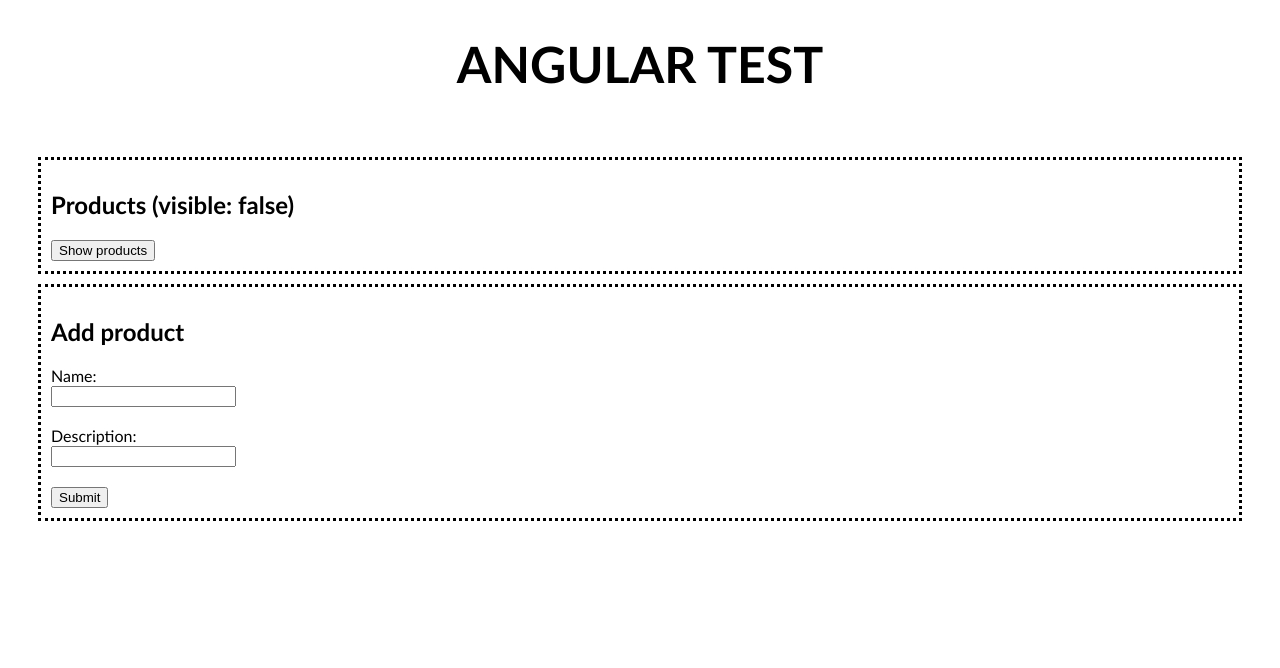
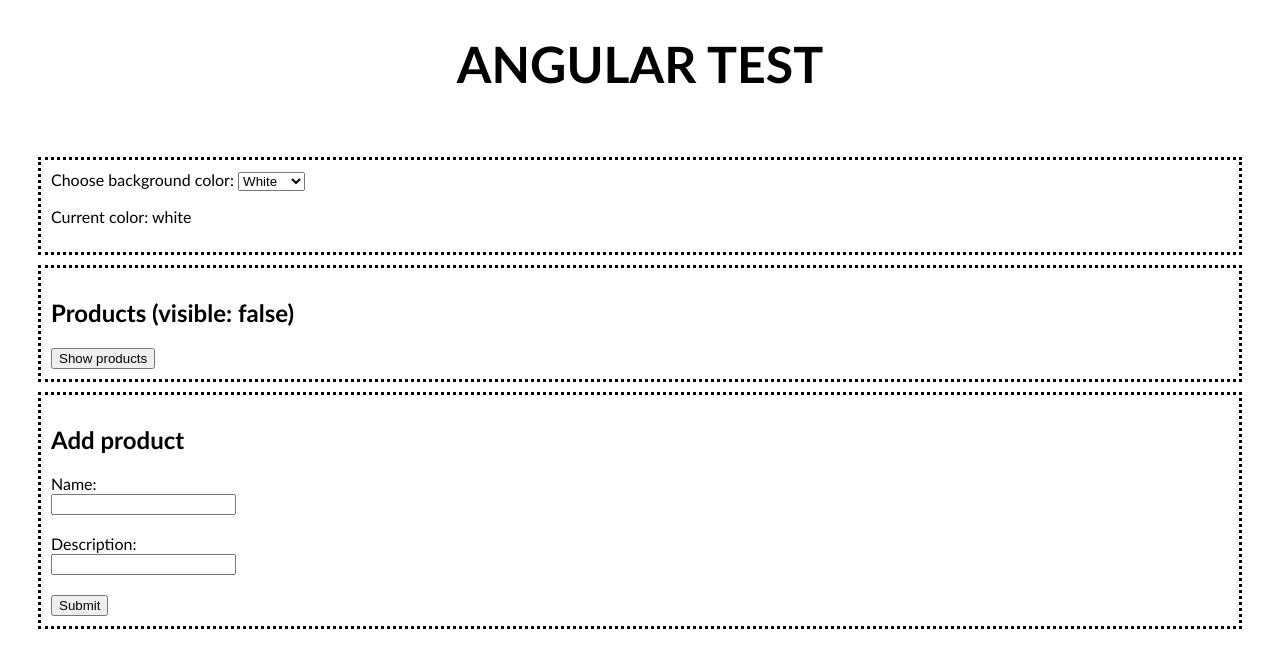
Before and after one commit to KikiPH/angular-test, an Angular app: page / in a window 1280 px wide. Shown: the top 668 px of the page. Built offline with nearby package versions, Linux system fonts and the light colour scheme.

Commit message:
BackgroundPicker

```diff
--- a/src/app/app.component.html
+++ b/src/app/app.component.html
@@ -4,6 +4,8 @@
 	</div>
 
 	<div class="body">
+		<background-picker [color]=defaultBackground></background-picker>
+
 		<div class="block">
 			<h2>Products (visible: {{ showProducts }})</h2>
 			<button (click)="toggleProducts()">
--- a/src/app/app.component.ts
+++ b/src/app/app.component.ts
@@ -6,6 +6,7 @@ import { Component } from '@angular/core';
 	styleUrls: ['./app.component.less']
 })
 export class AppComponent {
+	defaultBackground = 'white';
 	showProducts = false;
 	products = [
 		{
--- /dev/null
+++ b/src/app/background-picker/background-picker.component.html
@@ -0,0 +1,16 @@
+<div id="background-picker" class='block'>
+    <label for="colors">Choose background color: </label>
+
+    <select name="colors" #colorSelect (change)="setBackground(colorSelect.value)">
+        <option value="white">White</option>
+        <option value="red">Red</option>
+        <option value="orange">Orange</option>
+        <option value="yellow">Yellow</option>
+        <option value="green">Green</option>
+        <option value="cyan">Cyan</option>
+        <option value="blue">Blue</option>
+        <option value="purple">Purple</option>
+    </select>
+
+    <p>Current color: {{color}}</p>
+</div>
--- /dev/null
+++ b/src/app/background-picker/background-picker.component.less
@@ -0,0 +1,6 @@
+.block {
+    border-color: black;
+    border-style: dotted;
+    margin: 10px;
+    padding: 10px;
+}
--- /dev/null
+++ b/src/app/background-picker/background-picker.component.ts
@@ -0,0 +1,15 @@
+import { Component, Directive, Input } from '@angular/core';
+
+@Component({
+	selector: '[color]',
+	templateUrl: './background-picker.component.html',
+	styleUrls: ['./background-picker.component.less']
+})
+export class BackgroundPickerComponent {
+	@Input() color: string;
+
+	setBackground(color: string) {
+		this.color = color;
+		document.getElementById('background-picker')?.setAttribute('style', 'background-color:' + this.color);
+	}
+}
--- a/tsconfig.json
+++ b/tsconfig.json
@@ -6,6 +6,7 @@
     "outDir": "./dist/out-tsc",
     "forceConsistentCasingInFileNames": true,
     "strict": true,
+    "strictPropertyInitialization": false,
     "noImplicitOverride": true,
     "noPropertyAccessFromIndexSignature": true,
     "noImplicitReturns": true,
```
Also changed, not shown: src/app/app.module.ts (+6 -1 lines).
